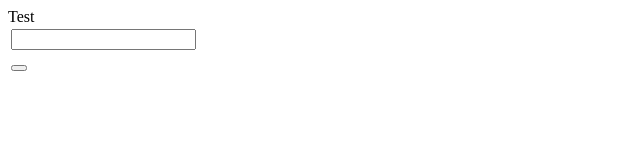
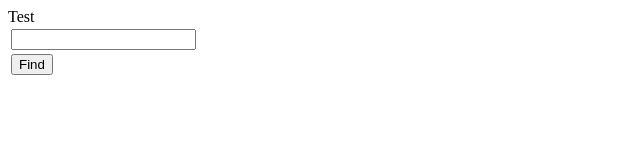
Before and after one commit to LKND/LKND.github.io, a plain HTML site: page index.html in a window 1280 px wide. Shown: the full height of the page, 0-640 px from the left. Drawn offline with Linux system fonts and the light colour scheme.

Commit message:
Update index.html

```diff
--- a/index.html
+++ b/index.html
@@ -15,7 +15,7 @@
     </tr>
     <tr>
       <td>
-        <button type="submit" width="200px" text="Find"></button>
+        <input type="submit" width="200px" value="Find">
       </td>
     </tr>
   </table>
```
